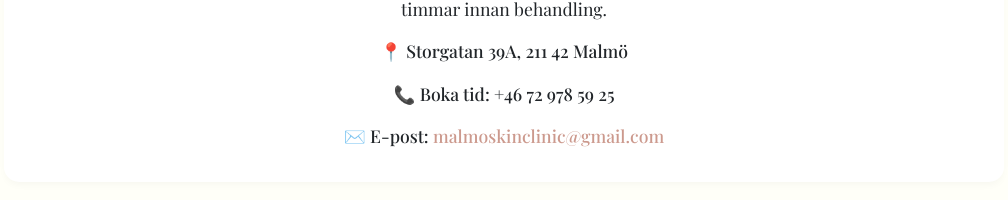
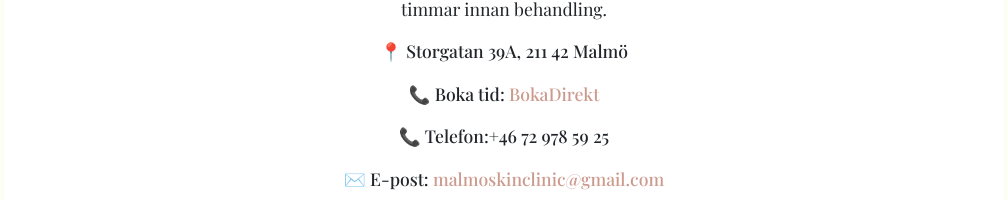
Before and after one commit to Godisstrut/SkinClinicWebsite, a React (Create React App) app in the folder skin-clinic-app/: page / in a window 1280 px wide. Shown: the part 1316-1516 px from the top of the page, without its empty margins (136-1144 px from the left). Built offline with nearby package versions, Linux system fonts and the light colour scheme; a web font is replaced by a local one.

Commit message:
Small fixes
Added Bokadirekt link to front page and contact page

```diff
--- a/skin-clinic-app/src/pages/Contact.js
+++ b/skin-clinic-app/src/pages/Contact.js
@@ -35,6 +35,7 @@
                             <p>✉️ E-post:
                                 <a href="mailto:malmoskinclinic@gmail.com"> malmoskinclinic@gmail.com</a>
                             </p>
+                            <p> 📞 Boka tid: <a href="https://www.bokadirekt.se/places/malmo-skin-clinic-57952" target="_blank" >BokaDirekt</a> </p>
                             <p> Öppetider: Mån-Fre: 08:00-17:00 </p>
                             <p> Lördag-Söndag: stängt </p>
                         </div>
--- a/skin-clinic-app/src/pages/Home.js
+++ b/skin-clinic-app/src/pages/Home.js
@@ -22,7 +22,8 @@
             </p>
             <p className="contact-info">
             <p>📍 Storgatan 39A, 211 42 Malmö </p>
-            <p> 📞 Boka tid: +46 72 978 59 25 </p>
+            <p> 📞 Boka tid: <a href="https://www.bokadirekt.se/places/malmo-skin-clinic-57952" target="_blank" >BokaDirekt</a> </p>
+            <p>📞 Telefon:+46 72 978 59 25</p>
             <p> ✉️ E-post: <a href="mailto:malmoskinclinic@gmail.com">malmoskinclinic@gmail.com</a></p>
             </p>
         </div>
```
Also changed, not shown: skin-clinic-app/src/pages/SkinYouth/SkinYouthData.json (+1 -1 lines).
